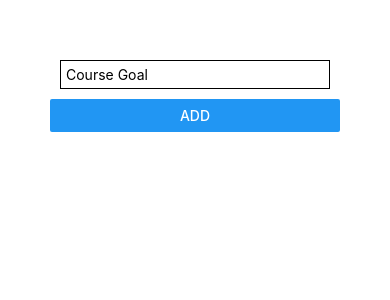
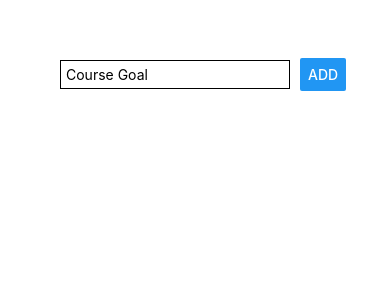
Before and after one commit to venkatraj/rn-complete-guide, a React Native app: screen / in a window 390 px wide. Shown: the top 300 px of the page. Built offline with nearby package versions, Linux system fonts and the light colour scheme.

Commit message:
flexbox and layouts

```diff
--- a/App.js
+++ b/App.js
@@ -3,8 +3,14 @@ import { StyleSheet, Text, View, TextInput, Button } from 'react-native';
 
 export default function App() {
   return (
-    <View>
-      <View style={{ padding: 50 }}>
+    <View style={{ padding: 50, width: '30%' }}>
+      <View
+        style={{
+          flexDirection: 'row',
+          justifyContent: 'space-between',
+          alignItems: 'center',
+        }}
+      >
         <TextInput
           placeholder="Course Goal"
           style={{
@@ -12,6 +18,7 @@ export default function App() {
             borderWidth: 1,
             padding: 5,
             margin: 10,
+            flexGrow: 1,
           }}
         />
         <Button title="ADD" />
```
